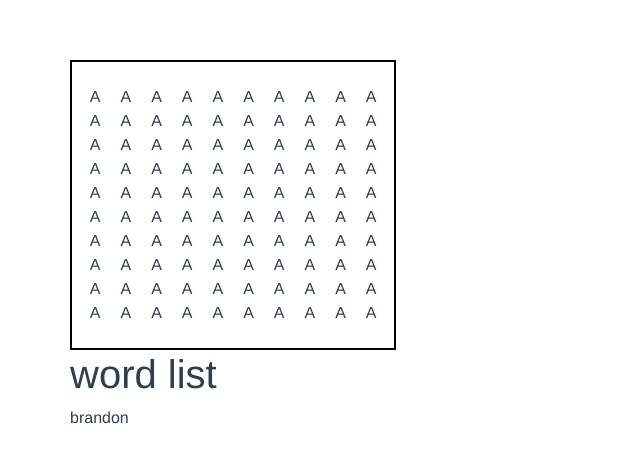
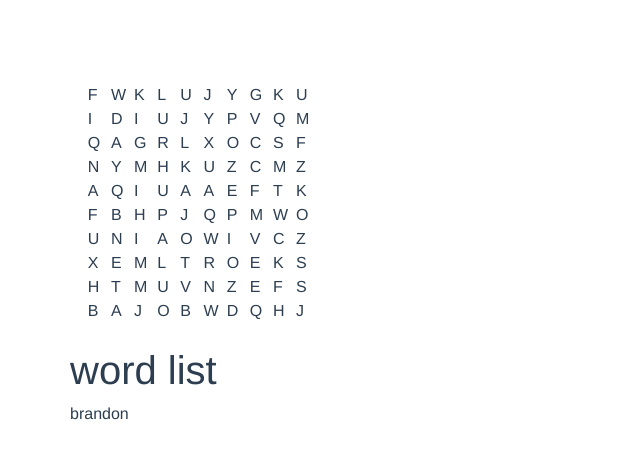
Before and after one commit to beefan/word-search-vue, a Vue app: page / in a window 1280 px wide. Shown: the top 462 px of the page, without its empty margins (0-640 px from the left). Built offline with nearby package versions, Linux system fonts and the light colour scheme.

Commit message:
grid populates with randomly generated letters

```diff
--- a/src/components/WordSearch.vue
+++ b/src/components/WordSearch.vue
@@ -2,7 +2,7 @@
   <div id="search">
     <div class="row" v-for="x in rows" v-bind:key="x">
       <div class="letter" v-for="x in rows" v-bind:key="x">
-        {{'A'}}
+        {{randomLetter()}}
       </div>
     </div>
   </div>
@@ -12,7 +12,8 @@
 export default {
   data () {
     return {
-      size: 10
+      size: 10,
+      grid: [[]]
     }
   },
   computed: {
@@ -23,16 +24,23 @@ export default {
       }
       return x
     }
+  },
+  methods: {
+    randomLetter() {
+      const abc = 'ABCDEFGHIJKLMNOPQRSTUVWXYZ'
+      const index = Math.floor(Math.random()*abc.length)
+      return abc.charAt(index)
+    }
   }
 }
 </script>
 
 <style>
 #search {
-  border: 2px solid black;
   display: flex;
   flex-flow: column;
   padding: 2%;
+  border-radius: 3px;
 }
 .row {
   display: flex;
@@ -41,6 +49,7 @@ export default {
 }
 .letter {
   text-align: center;
+  width: 1%;
   margin-left: 10px;
   margin-right: 10px;
 }
```
